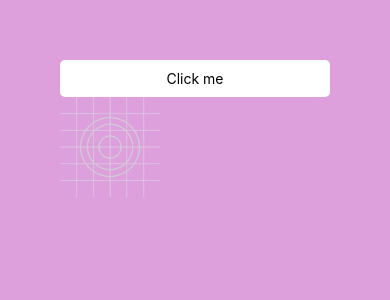
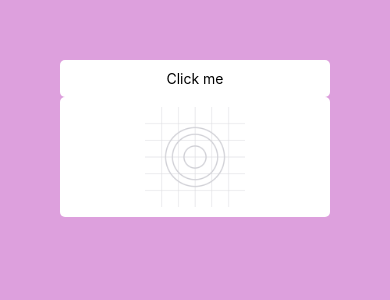
Before and after one commit to mpawel79/react-native-training, a React Native app: screen / in a window 390 px wide. Shown: the top 300 px of the page. Built offline with nearby package versions, Linux system fonts and the light colour scheme.

Commit message:
Pressable component on Image

```diff
--- a/App.js
+++ b/App.js
@@ -14,7 +14,9 @@ export default function App() {
       >
         <Text style={{ color: 'black' }}>Click me</Text>
       </TouchableOpacity>
-      <Pressable onPress={()=> console.log("Button pressed")}>
+      <Pressable onPress={()=> console.log("Button pressed")}
+                 onLongPress={()=> console.log("Button long pressed")}
+      style={{backgroundColor: "white", padding: 10, borderRadius: 5, alignItems: "center"}}>
       <Image source={require("./assets/adaptive-icon.png")} style={{width: 100, height: 100}} />
       </Pressable>
     </View>
```
